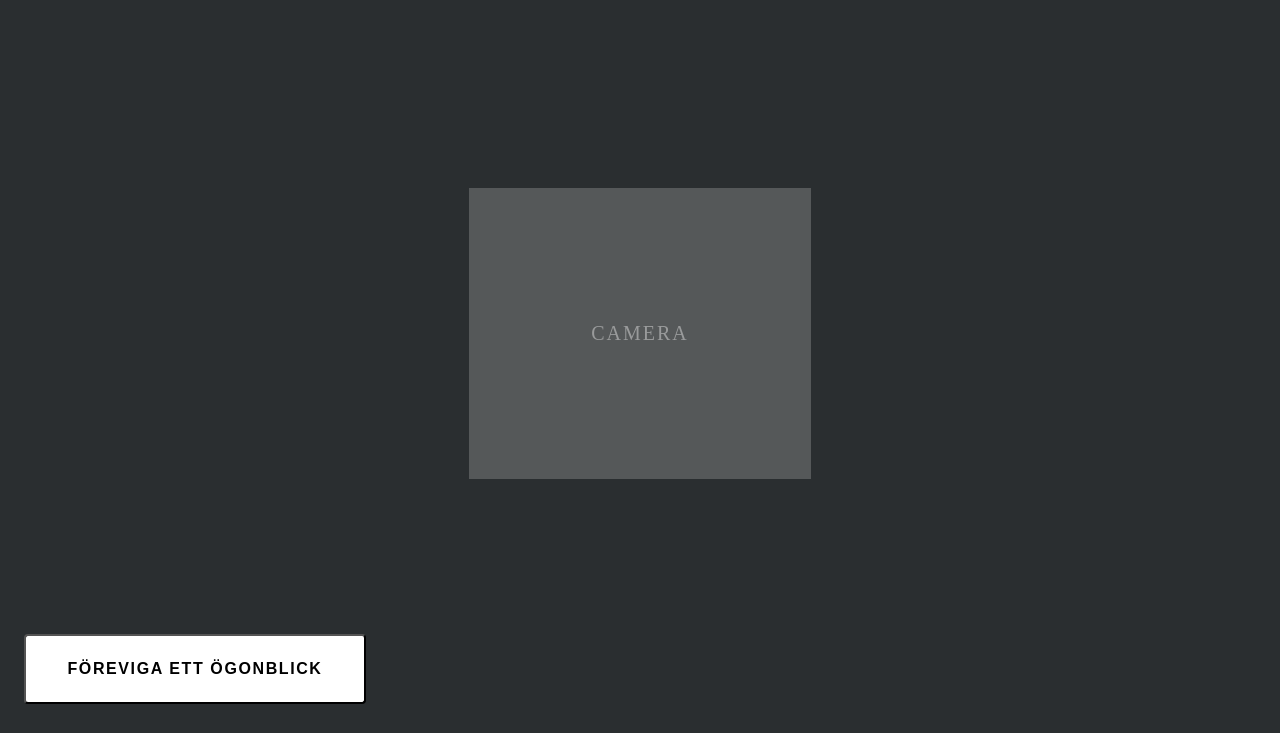
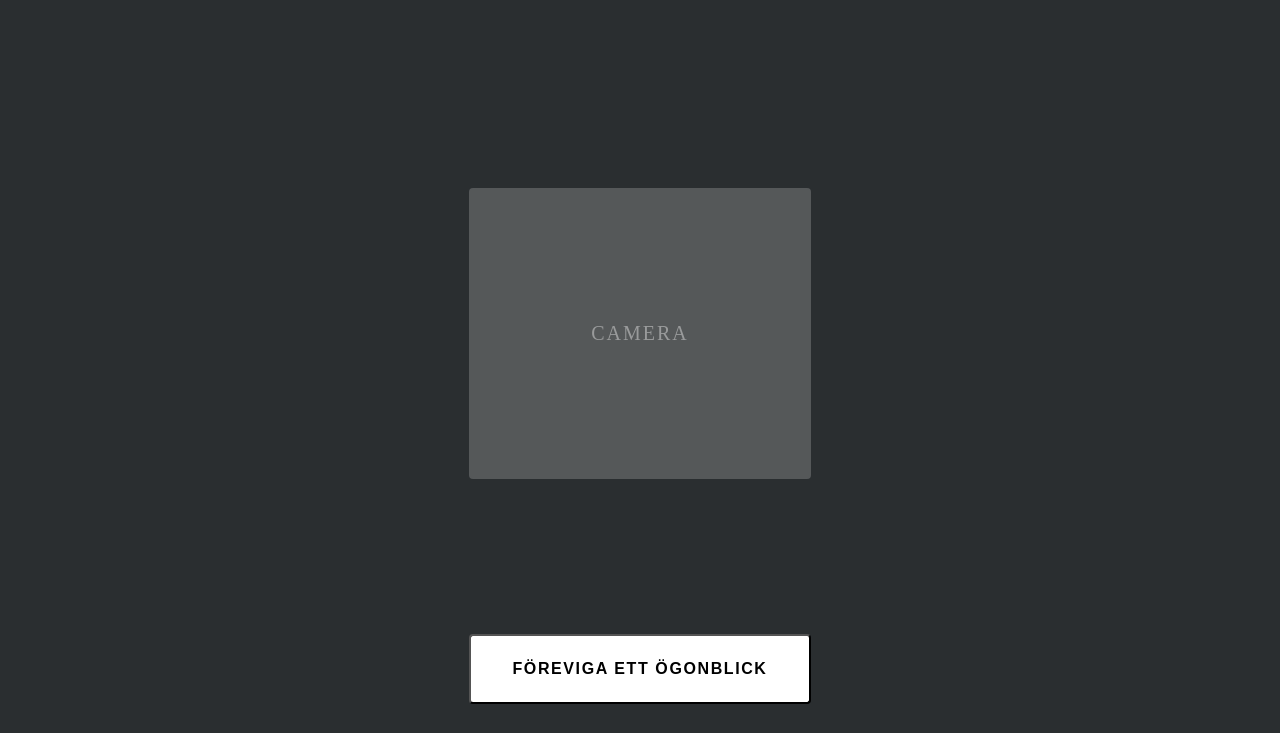
Before and after one commit to hoangdinh2411/Br-llopsfotografen, a plain HTML site: page index.html in a window 1280 px wide. Shown: the part 67-800 px from the top of the page. Drawn offline with Linux system fonts and the light colour scheme.

Commit message:
update manifest

```diff
--- a/styles.css
+++ b/styles.css
@@ -48,6 +48,8 @@ header {
   font-style: normal;
   display: flex;
   margin: auto;
+  overflow-y: auto;
+
 }
 .content.open-gallery{
   margin: 80px auto ;
@@ -91,6 +93,7 @@ header {
 
 #gallery {
   width: 100%;
+  overflow-y: auto;
   flex-wrap: wrap;
   flex-shrink: inherit;
 }
@@ -127,10 +130,12 @@ header {
 
 
 button {
+  margin-top: auto;
   position: absolute;
   width: 342px;
   height: 70px;
-  left: 24px;
+  left: 50%;
+  transform: translateX(-50%);
   bottom: 29px;
   display: flex;
   flex-direction: row;
```
